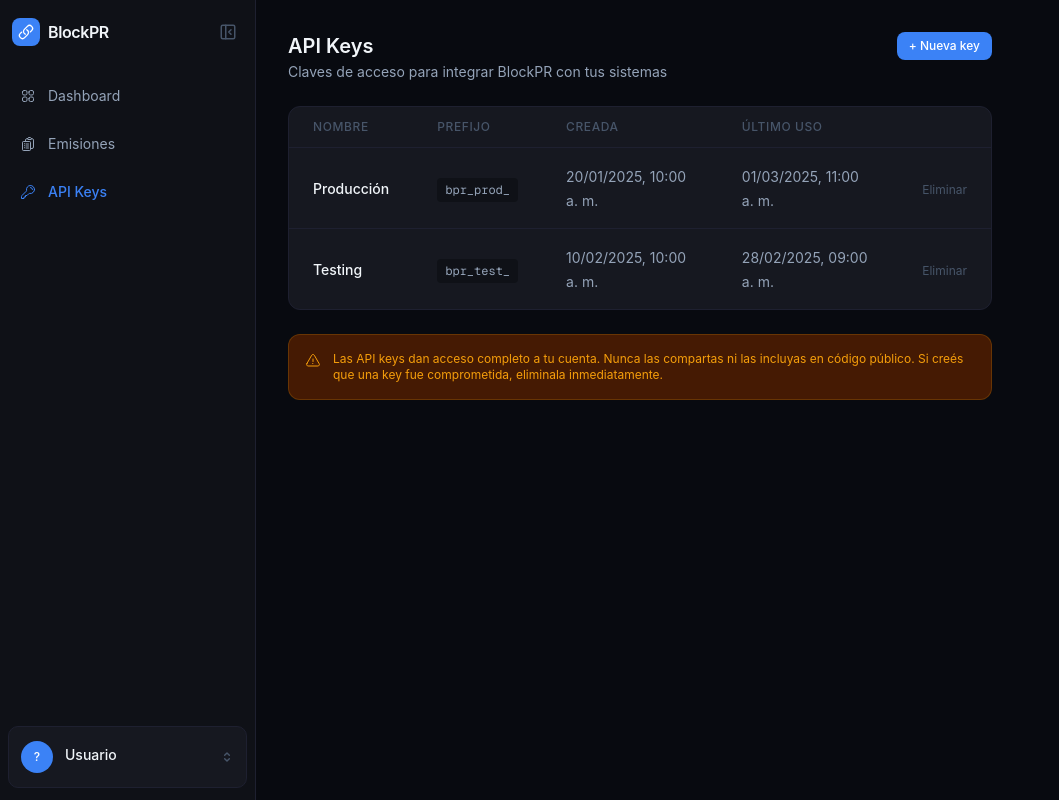
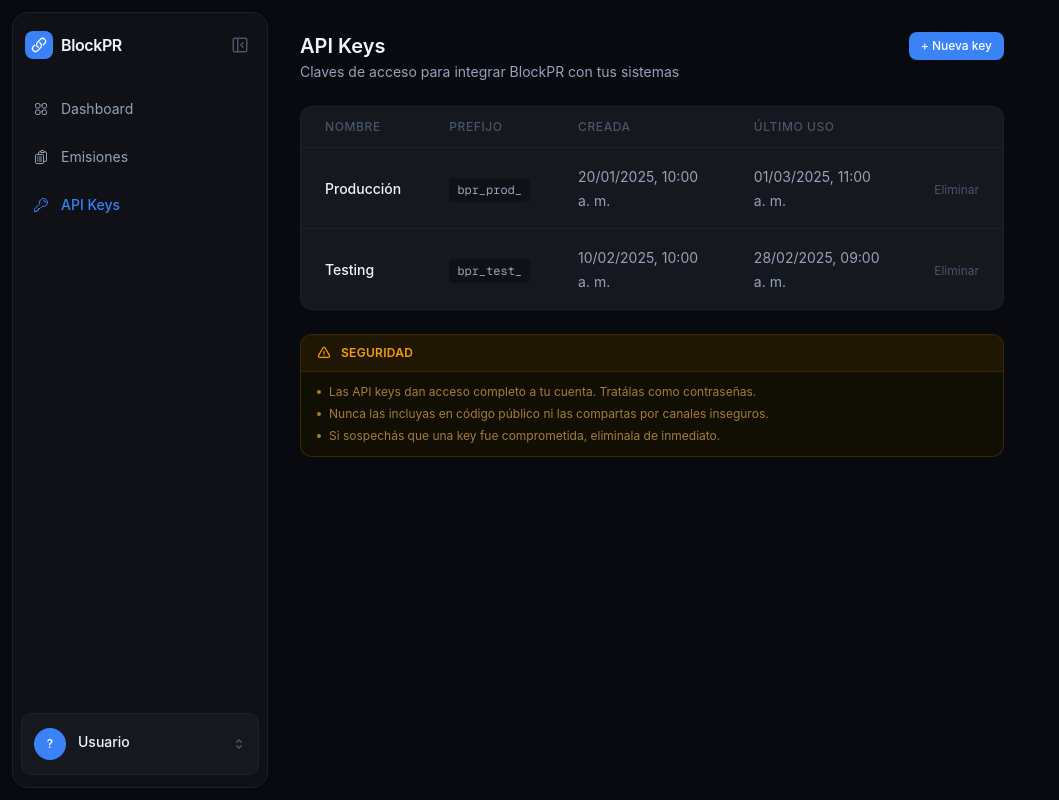
Before and after one commit to blockpr/blockpr-frontend, a Next.js app: page /dashboard/api-keys in a window 1280 px wide. Shown: the whole page, without its empty margins (0-1059 px from the left). Built offline with nearby package versions, Linux system fonts and the light colour scheme; no server answers.

Commit message:
fix: resolve params.id promise issue in verify page

```diff
--- a/app/dashboard/api-keys/page.tsx
+++ b/app/dashboard/api-keys/page.tsx
@@ -238,14 +238,27 @@ export default function ApiKeysPage() {
       </div>
 
       {/* Nota de seguridad */}
-      <div className="flex gap-3 p-4 rounded-xl border border-[var(--color-warning)]/20 bg-[var(--color-warning-muted)]">
-        <svg className="w-4 h-4 text-[var(--color-warning)] shrink-0 mt-0.5" fill="none" viewBox="0 0 24 24" stroke="currentColor" strokeWidth={1.5}>
-          <path strokeLinecap="round" strokeLinejoin="round" d="M12 9v3.75m-9.303 3.376c-.866 1.5.217 3.374 1.948 3.374h14.71c1.73 0 2.813-1.874 1.948-3.374L13.949 3.378c-.866-1.5-3.032-1.5-3.898 0L2.697 16.126zM12 15.75h.007v.008H12v-.008z" />
-        </svg>
-        <p className="text-xs text-[var(--color-warning)]">
-          Las API keys dan acceso completo a tu cuenta. Nunca las compartas ni las incluyas en código
-          público. Si creés que una key fue comprometida, eliminala inmediatamente.
-        </p>
+      <div className="rounded-xl overflow-hidden border" style={{ borderColor: 'var(--color-warning-border)', background: 'var(--color-warning-surface)' }}>
+        <div className="flex items-center gap-2.5 px-4 py-2.5 border-b" style={{ background: 'var(--color-warning-header-bg)', borderColor: 'var(--color-warning-header-border)' }}>
+          <svg className="w-3.5 h-3.5 shrink-0 text-[var(--color-warning)]" fill="none" viewBox="0 0 24 24" stroke="currentColor" strokeWidth={2}>
+            <path strokeLinecap="round" strokeLinejoin="round" d="M12 9v3.75m-9.303 3.376c-.866 1.5.217 3.374 1.948 3.374h14.71c1.73 0 2.813-1.874 1.948-3.374L13.949 3.378c-.866-1.5-3.032-1.5-3.898 0L2.697 16.126zM12 15.75h.007v.008H12v-.008z" />
+          </svg>
+          <span className="text-xs font-semibold tracking-wide uppercase text-[var(--color-warning)]">
+            Seguridad
+          </span>
+        </div>
+        <ul className="px-4 py-3 space-y-1.5">
+          {[
+            'Las API keys dan acceso completo a tu cuenta. Tratálas como contraseñas.',
+            'Nunca las incluyas en código público ni las compartas por canales inseguros.',
+            'Si sospechás que una key fue comprometida, eliminala de inmediato.',
+          ].map((tip) => (
+            <li key={tip} className="flex items-start gap-2 text-xs" style={{ color: 'var(--color-warning-text-dim)' }}>
+              <span className="mt-1.5 w-1 h-1 rounded-full shrink-0" style={{ background: 'var(--color-warning-text-dim)' }} />
+              {tip}
+            </li>
+          ))}
+        </ul>
       </div>
     </div>
   )
--- a/app/dashboard/layout.tsx
+++ b/app/dashboard/layout.tsx
@@ -1,12 +1,13 @@
 import { Sidebar } from '@/components/layout/Sidebar'
+import { DashboardShell } from '@/components/layout/DashboardShell'
 
 export default function DashboardLayout({ children }: { children: React.ReactNode }) {
   return (
-    <div className="flex h-screen bg-[var(--color-base)] overflow-hidden">
+    <DashboardShell>
       <Sidebar />
       <main className="flex-1 overflow-y-auto">
         {children}
       </main>
-    </div>
+    </DashboardShell>
   )
 }
--- a/app/globals.css
+++ b/app/globals.css
@@ -71,6 +71,39 @@ body {
   transform-origin: bottom left;
 }
 
+/* Variables warning banner (dark por defecto) */
+:root {
+  --color-warning-surface: #110e04;
+  --color-warning-border: rgba(245,158,11,0.18);
+  --color-warning-header-bg: rgba(245,158,11,0.06);
+  --color-warning-header-border: rgba(245,158,11,0.12);
+  --color-warning-text-dim: #a67c3a;
+}
+
+/* Tema claro */
+[data-theme="light"] {
+  --color-base: #f8fafc;
+  --color-surface: #ffffff;
+  --color-card: #f1f5f9;
+  --color-card-hover: #e2e8f0;
+  --color-border: #e2e8f0;
+  --color-border-subtle: #f1f5f9;
+  --color-text-primary: #0f172a;
+  --color-text-secondary: #475569;
+  --color-text-muted: #94a3b8;
+  --color-accent-muted: #dbeafe;
+  --color-success-muted: #dcfce7;
+  --color-warning-muted: #fef9c3;
+  --color-danger-muted: #fee2e2;
+
+  --color-warning-surface: #eff6ff;
+  --color-warning-border: rgba(59,130,246,0.25);
+  --color-warning-header-bg: rgba(59,130,246,0.08);
+  --color-warning-header-border: rgba(59,130,246,0.15);
+  --color-warning-text-dim: #1e40af;
+  --color-warning: #3b82f6;
+}
+
 /* Scrollbar personalizado */
 ::-webkit-scrollbar {
   width: 6px;
--- /dev/null
+++ b/components/layout/DashboardShell.tsx
@@ -0,0 +1,15 @@
+'use client'
+
+import { useThemeStore } from '@/stores/themeStore'
+
+export function DashboardShell({ children }: { children: React.ReactNode }) {
+  const { theme } = useThemeStore()
+  return (
+    <div
+      data-theme={theme === 'dark' ? undefined : theme}
+      className="flex h-screen bg-[var(--color-base)] overflow-hidden"
+    >
+      {children}
+    </div>
+  )
+}
--- a/components/layout/SettingsModal.tsx
+++ b/components/layout/SettingsModal.tsx
@@ -3,6 +3,8 @@
 import { useState, useEffect, useLayoutEffect, useRef } from 'react'
 import { useSession, signOut } from 'next-auth/react'
 import { cn } from '@/lib/utils'
+import { useThemeStore } from '@/stores/themeStore'
+import type { Theme } from '@/stores/themeStore'
 
 export type SettingsSection = 'perfil' | 'seguridad' | 'subscripcion' | 'configuracion'
 
@@ -288,8 +290,66 @@ function SubscripcionContent() {
 }
 
 function ConfiguracionContent() {
+  const themes = [
+    {
+      id: 'light',
+      label: 'Claro',
+      icon: (
+        <svg className="w-4 h-4" fill="none" viewBox="0 0 24 24" stroke="currentColor" strokeWidth={1.5}>
+          <path strokeLinecap="round" strokeLinejoin="round" d="M12 3v2.25m6.364.386-1.591 1.591M21 12h-2.25m-.386 6.364-1.591-1.591M12 18.75V21m-4.773-4.227-1.591 1.591M5.25 12H3m4.227-4.773L5.636 5.636M15.75 12a3.75 3.75 0 1 1-7.5 0 3.75 3.75 0 0 1 7.5 0Z" />
+        </svg>
+      ),
+    },
+    {
+      id: 'dark',
+      label: 'Oscuro',
+      icon: (
+        <svg className="w-4 h-4" fill="none" viewBox="0 0 24 24" stroke="currentColor" strokeWidth={1.5}>
+          <path strokeLinecap="round" strokeLinejoin="round" d="M21.752 15.002A9.72 9.72 0 0 1 18 15.75c-5.385 0-9.75-4.365-9.75-9.75 0-1.33.266-2.597.748-3.752A9.753 9.753 0 0 0 3 11.25C3 16.635 7.365 21 12.75 21a9.753 9.753 0 0 0 9.002-5.998Z" />
+        </svg>
+      ),
+    },
+    {
+      id: 'system',
+      label: 'Sistema',
+      icon: (
+        <svg className="w-4 h-4" fill="none" viewBox="0 0 24 24" stroke="currentColor" strokeWidth={1.5}>
+          <path strokeLinecap="round" strokeLinejoin="round" d="M9 17.25v1.007a3 3 0 0 1-.879 2.122L7.5 21h9l-.621-.621A3 3 0 0 1 15 18.257V17.25m6-12V15a2.25 2.25 0 0 1-2.25 2.25H5.25A2.25 2.25 0 0 1 3 15V5.25m18 0A2.25 2.25 0 0 0 18.75 3H5.25A2.25 2.25 0 0 0 3 5.25m18 0H3" />
+        </svg>
+      ),
+    },
+  ]
+  const { theme, setTheme } = useThemeStore()
+
   return (
     <div className="space-y-6">
+      {/* Tema */}
+      <div>
+        <p className="text-xs font-medium text-[var(--color-text-secondary)] mb-3">Apariencia</p>
+        <div className="grid grid-cols-3 gap-2">
+          {themes.map((t) => {
+            const active = theme === t.id
+            return (
+              <button
+                key={t.id}
+                onClick={() => setTheme(t.id as Theme)}
+                className={cn(
+                  'flex flex-col items-center gap-2 py-3 px-2 rounded-lg border text-xs font-medium transition-colors',
+                  active
+                    ? 'border-[var(--color-accent)] bg-[var(--color-accent-muted)] text-[var(--color-accent)]'
+                    : 'border-[var(--color-border)] bg-[var(--color-card)] text-[var(--color-text-secondary)] hover:text-[var(--color-text-primary)] hover:bg-[var(--color-card-hover)]'
+                )}
+              >
+                {t.icon}
+                {t.label}
+              </button>
+            )
+          })}
+        </div>
+      </div>
+
+      <div className="h-px bg-[var(--color-border)]" />
+
       <div className="space-y-4">
         {[
           { label: 'Notificaciones por email', description: 'Recibir alertas de emisiones y verificaciones' },
@@ -321,6 +381,7 @@ function ConfiguracionContent() {
     </div>
   )
 }
+
 
 function SectionContent({ section }: { section: SettingsSection }) {
   switch (section) {
--- a/components/layout/Sidebar.tsx
+++ b/components/layout/Sidebar.tsx
@@ -123,7 +123,7 @@ export function Sidebar() {
       <aside
         ref={asideRef}
         className={cn(
-          'shrink-0 flex flex-col bg-[var(--color-surface)] border-r border-[var(--color-border)] transition-[width] duration-500 ease-[cubic-bezier(0.16,1,0.3,1)] overflow-hidden',
+          'shrink-0 flex flex-col bg-[var(--color-surface)] border border-[var(--color-border)] rounded-2xl my-3 ml-3 transition-[width] duration-500 ease-[cubic-bezier(0.16,1,0.3,1)] overflow-hidden',
           collapsed ? 'w-16 cursor-pointer' : 'w-64'
         )}
         onMouseEnter={handleMouseEnter}
@@ -131,8 +131,8 @@ export function Sidebar() {
         onClick={handleSidebarClick}
       >
         {/* Logo */}
-        <div className="h-16 flex items-center px-3 shrink-0">
-          <div className={cn('flex items-center gap-2', collapsed && 'w-full justify-center')}>
+        <div className={cn('h-16 flex items-center shrink-0', collapsed ? 'justify-center' : 'px-3')}>
+          <div className={cn('flex items-center gap-2')}>
             <div className={cn(
               'rounded-lg bg-[var(--color-accent)] flex items-center justify-center shrink-0 transition-all duration-300',
               collapsed ? 'w-9 h-9' : 'w-7 h-7'
--- /dev/null
+++ b/stores/themeStore.ts
@@ -0,0 +1,19 @@
+import { create } from 'zustand'
+import { persist } from 'zustand/middleware'
+
+export type Theme = 'light' | 'dark' | 'system'
+
+interface ThemeStore {
+  theme: Theme
+  setTheme: (theme: Theme) => void
+}
+
+export const useThemeStore = create<ThemeStore>()(
+  persist(
+    (set) => ({
+      theme: 'dark',
+      setTheme: (theme) => set({ theme }),
+    }),
+    { name: 'blockpr-theme' }
+  )
+)
```
